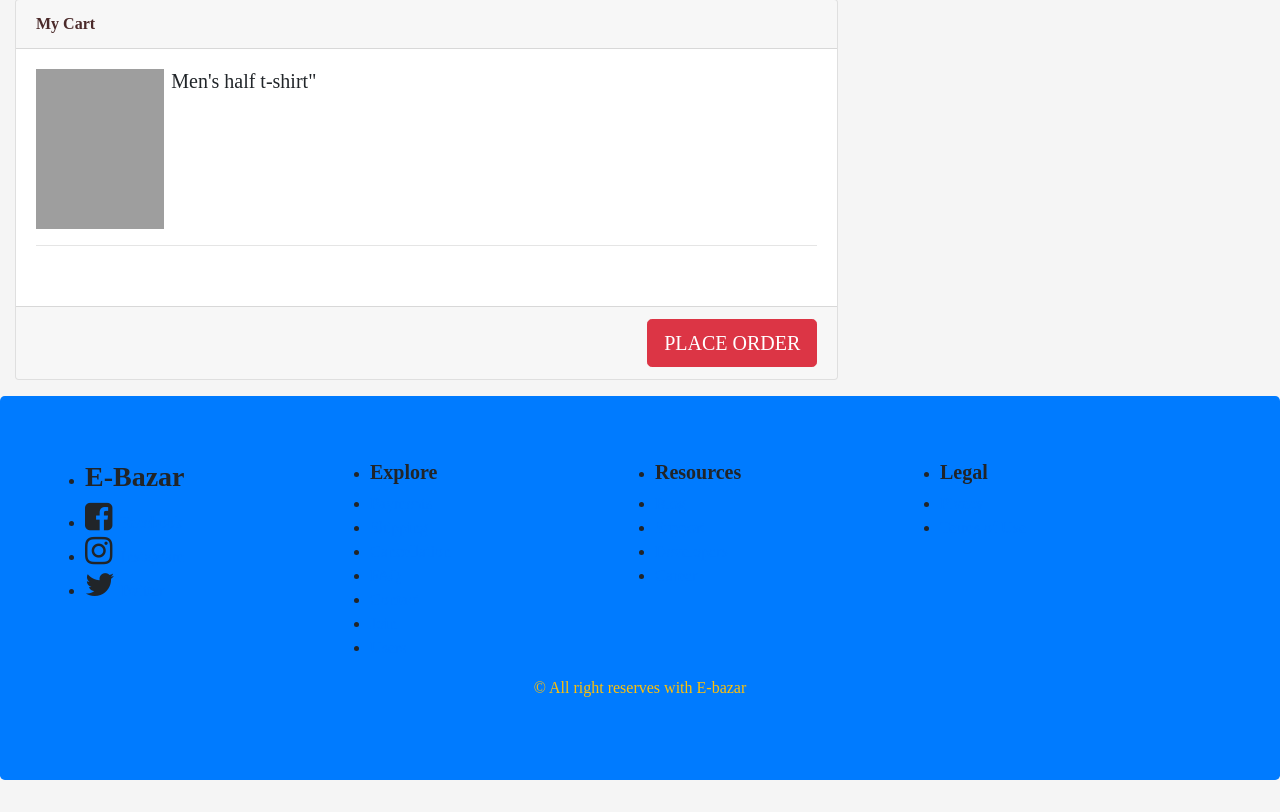
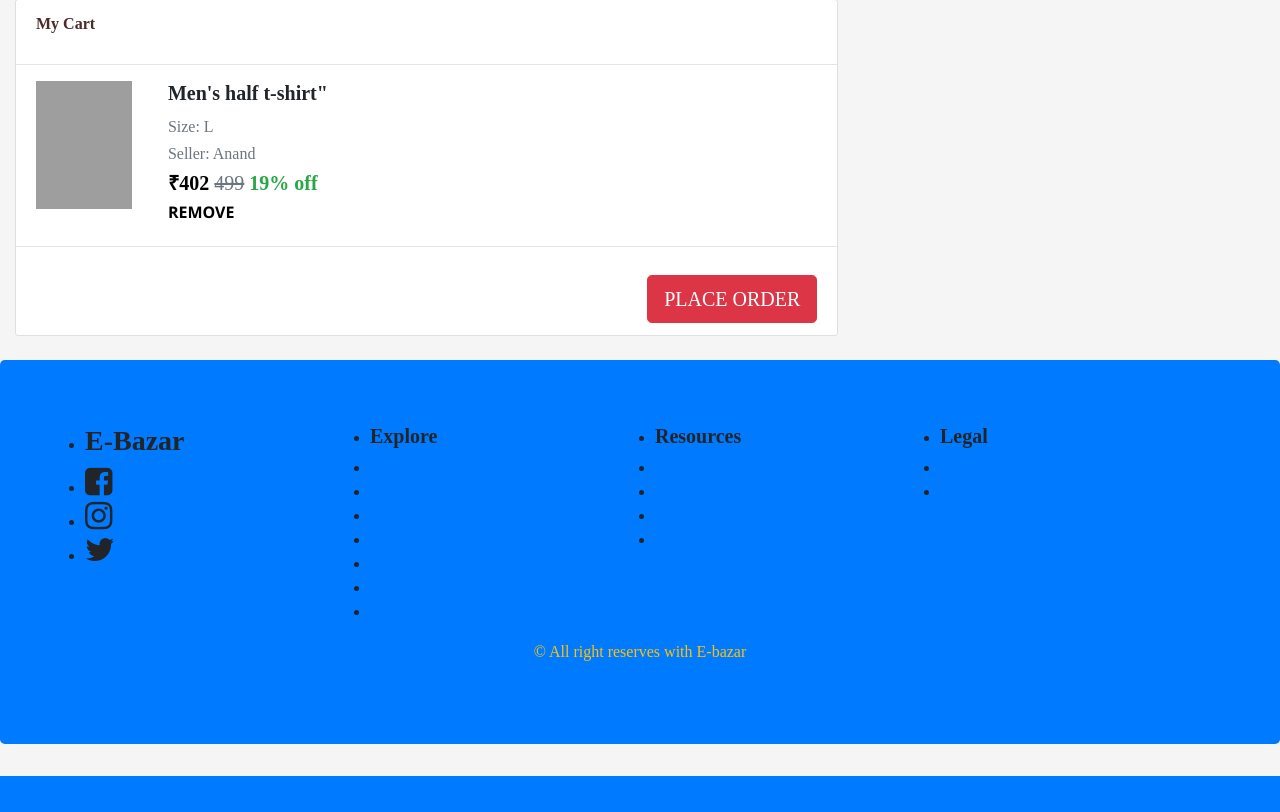
Before and after one commit to prabhakarmishra1113/E-Bazar, a PHP site: page /templates/views/user_cart.php in a window 1280 px wide. Shown: the part 121-933 px from the top of the page. After the commit the page ends 897 px from the top, so only its background shows below. Run offline with PHP 8.4, Linux system fonts and the light colour scheme; the visitor is signed in with stand-in values (Sample User, id 1); data comes from the database, SQL or seed files in the repository; tables that the repository leaves empty or names only in its code hold one stand-in row (values such as "Sample post"); grey boxes are pictures that could not be loaded.

Commit message:
Working On Cart Page

```diff
--- a/public/sass/style.css
+++ b/public/sass/style.css
@@ -364,8 +364,43 @@ header .nav-link {
   float: left;
 }
 
-.user_cart .card .card-body img {
-  height: 10rem;
-  width: 8rem;
+.user_cart .card .card-header {
+  border: none;
+  background: #ffffff;
+}
+
+.user_cart .card .row img {
+  height: 8rem;
+  width: 6rem;
+}
+
+.user_cart .card .row .card-title {
+  font-weight: bold;
+  font-family: 'Times New Roman', Times, serif;
+}
+
+.user_cart .card .row .product-price {
+  font-weight: bold;
+  color: black;
+}
+
+.user_cart .card .row a {
+  text-decoration: none;
+}
+
+.user_cart .card .row a .remove {
+  font-weight: bold !important;
+  font-size: 1rem !important;
+  color: #000000;
+  font-family: 'Segoe UI', Tahoma, Geneva, Verdana, sans-serif;
+}
+
+.user_cart .card .row a:hover .remove {
+  color: blue;
+}
+
+.user_cart .card-footer {
+  border: none;
+  background: #ffffff;
 }
 /*# sourceMappingURL=style.css.map */
--- a/public/sass/style.scss
+++ b/public/sass/style.scss
@@ -370,11 +370,41 @@ header{
 }
 .user_cart{
     .card{
-        .card-body{
+        .card-header{
+            border: none;
+            background: #ffffff;
+        }
+        .row{
             img{
-                height: 10rem;
-                width: 8rem;
+                height: 8rem;
+                width: 6rem;
+            }
+            .card-title{
+                font-weight: bold;
+                font-family:'Times New Roman', Times, serif;
+            }
+            .product-price{
+                font-weight: bold;
+                color: black;
+            }
+            a{
+                text-decoration: none;
+                .remove{
+                    font-weight: bold !important;
+                    font-size: 1rem !important;
+                    color: #000000;
+                    font-family:'Segoe UI', Tahoma, Geneva, Verdana, sans-serif;
+                }
+            }
+            a:hover{
+                .remove{
+                    color:blue;
+                }
             }
         }
     }
+     .card-footer{
+        border: none;
+        background: #ffffff;
+     }
 }
--- a/templates/views/user_cart.php
+++ b/templates/views/user_cart.php
@@ -13,14 +13,13 @@
        if($num>0)
        {
       ?>
- <section class="user_cart">
+ <section class="user_cart mb-4">
    <div class="container-fluid">
       <div class="row">
         <div class="col-md-8">
-            <div class="card mb-3">
+            <div class="card">
                <div class="card-header">My Cart</div>
-               <div class="card-body">
-                 <?php
+               <?php
                    while($row=$result->fetch(PDO::FETCH_ASSOC)){
                       $_SESSION['cart_item']=$num;
                       $product_id=$row['product_id'];
@@ -31,20 +30,23 @@
                       $tempimg = $row1['product_images'];
                       $img = explode(",",$tempimg);
                  ?>
-                 <div class="row">
-                     <div class="col-2">
+                  <hr>
+                  <div class="row d-flex justify-content-start" style="margin: 0;">
+                     <div class="col-4 col-md-3 col-lg-2 text-center">
                        <img src="../../public/images/products/<?php echo $img['0'] ?>" alt="...">
                      </div>
-                     <div class="col-10">
+                     <div class="col-8 col-md-9 col-lg-10">
                        <h5 class="card-title"><?php echo $row1['product_name'];?>"</h5>
+                       <h6 class="text-muted product-size">Size: L</h6>
+                       <h6 class="text-muted product-seller">Seller: Anand</h6>
+                       <h5><span class="product-price">₹402</span> <del class="text-muted">499</del> <span class="text-success font-weight-bold">19% off</span></h5>
+                       <a href="../../src/server/remove_item.php?product_key=<?php echo $row['product_id'];  ?>"><h5 class="remove">REMOVE</h5></a>
                      </div>
-                 </div>
+                  </div>
                  <?php
                   }
                  ?>
-                 <hr><br>
-
-               </div>
+               <hr>
                <div class="card-footer">
                   <a href="#"><button class="btn btn-lg btn-danger float-right">PLACE ORDER</button></a>
                </div>
```
Also changed, not shown: practice.php (+36 -3 lines), src/server/remove_item.php (added, +23 -0 lines), 1 other file.
